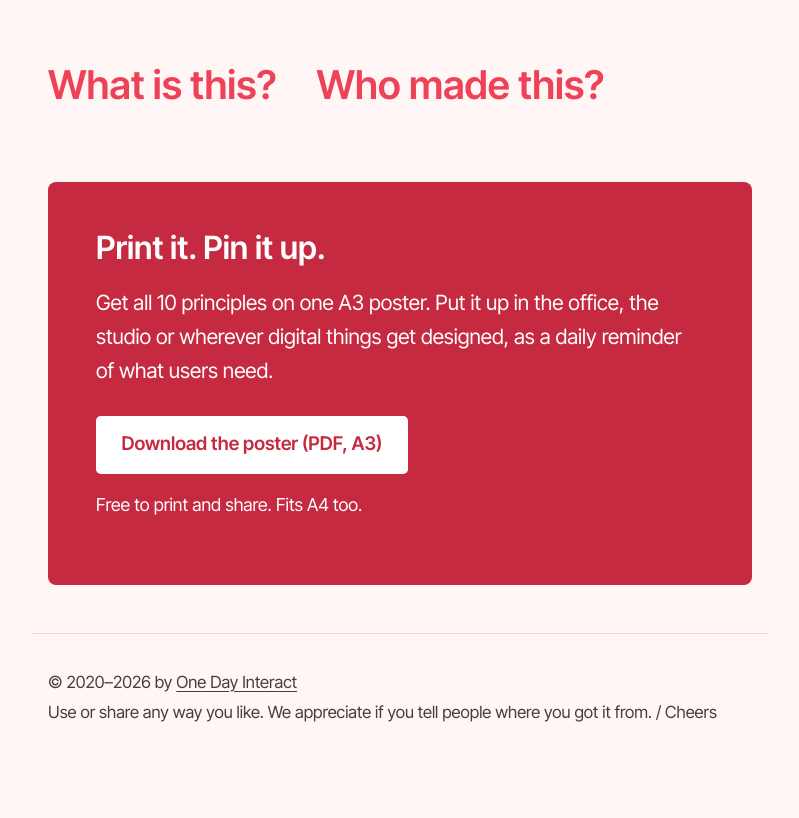
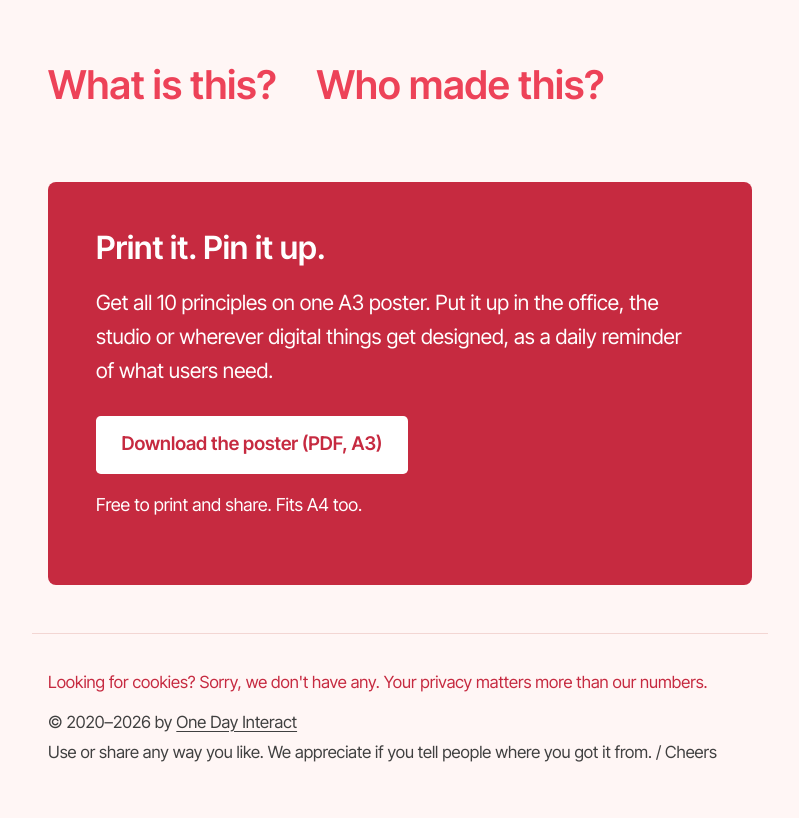
Before and after one commit to jengkvist-bit/digitaldesignethics, an Astro site: page / in a window 1280 px wide. Shown: the part 4245-5063 px from the top of the page, without its empty margins (240-1039 px from the left). Before the commit the page ends 5023 px from the top, so only its background shows below. Built offline with nearby package versions, Linux system fonts and the light colour scheme; Astro itself is replaced by a stand-in of ours.

Commit message:
Sidfot: vänlig rad om att sajten saknar cookies (Jonas val C)
Co-Authored-By: Claude Opus 5.5 <noreply@anthropic.com>
Claude-Session: https://claude.ai/code/session_01CFPpim4Kb666CwBhL8XMd4

```diff
--- a/src/layouts/Bas.astro
+++ b/src/layouts/Bas.astro
@@ -96,6 +96,7 @@ const meny = [
     <slot />
   </main>
   <footer class="sidfot">
+    <p class="integritet">Looking for cookies? Sorry, we don't have any. Your privacy matters more than our numbers.</p>
     <p>© 2020–{new Date().getFullYear()} by <a href="https://onedayinteract.se/">One Day Interact</a></p>
     <p>Use or share any way you like. We appreciate if you tell people where you got it from. / Cheers</p>
   </footer>
--- a/src/styles/global.css
+++ b/src/styles/global.css
@@ -98,6 +98,8 @@ hr { border: 0; border-top: 1px solid var(--linje); margin: 2.5rem 0; }
 .sidfot { max-width: var(--bredd); margin: 0 auto; padding: 2rem 1rem 3rem; font-size: 0.8em; border-top: 1px solid var(--linje); }
 .sidfot p { margin: 0.2rem 0; }
 .sidfot a { color: inherit; }
+/* Integritetsraden i sidfoten (Jonas val C, nov 2026). Mörk korall för att klara kontrastkravet. */
+.sidfot .integritet { margin-bottom: 0.8rem; color: var(--knapp); font-weight: 500; }
 
 /* Startsidan: avsändare och länk till varje princips egen sida */
 .avsandare { font-size: 0.8em; }
```
